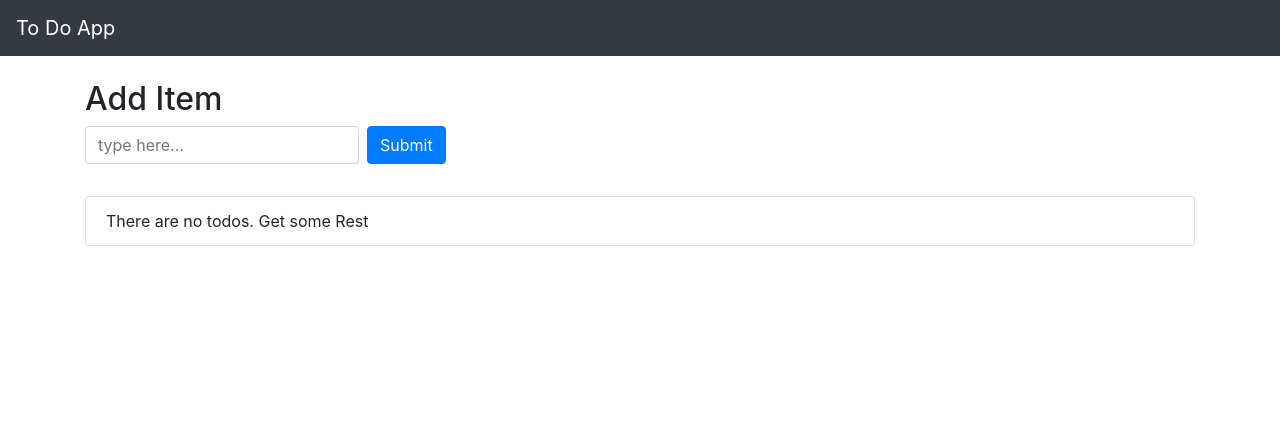
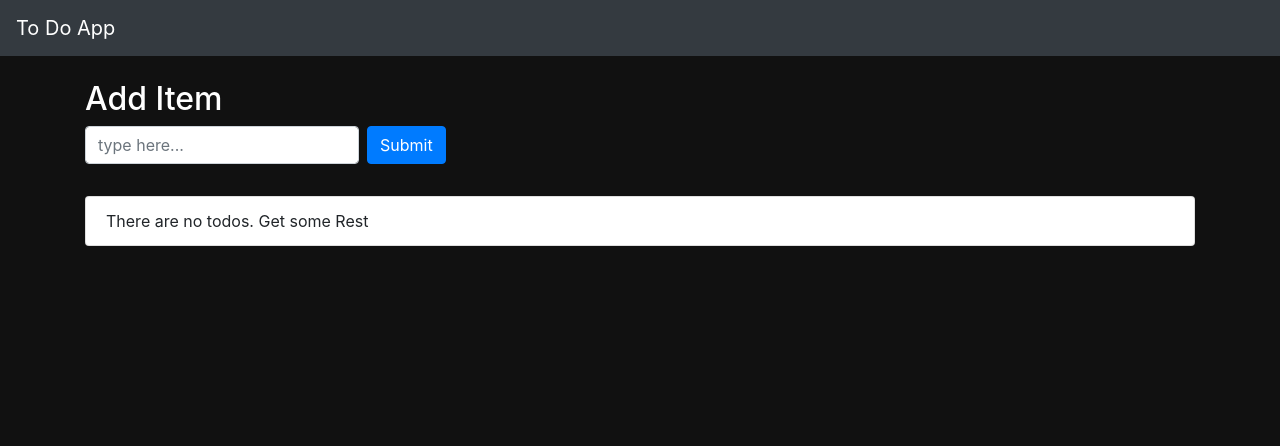
Before and after one commit to juchilian/todo-app-django, a Django app: page / in a window 1280 px wide. Shown: the top 446 px of the page. Run offline with Django 3.2, Linux system fonts and the light colour scheme; data that the repository does not hold is empty; some libraries are stand-ins or nearby versions.

Commit message:
small adjustment

```diff
--- a/static/css/style.css
+++ b/static/css/style.css
@@ -1,3 +1,3 @@
 body {
-    background: #cecece;
+    background: #111!important
 }
--- a/templates/todo/index.html
+++ b/templates/todo/index.html
@@ -3,7 +3,7 @@
 {% block content %}
   <div class="row mt-4">
     <div class="col">
-      <h2>Add Item</h2>
+      <h2 class="text-white">Add Item</h2>
       <form action="add_todo/" method="post" class="form-inline">{% csrf_token %}
         <input type="text" required name="content" class="form-control mb-2 mr-sm-2" placeholder="type here...">
         <button type="submit" class="btn btn-primary mb-2">Submit</button>
```
